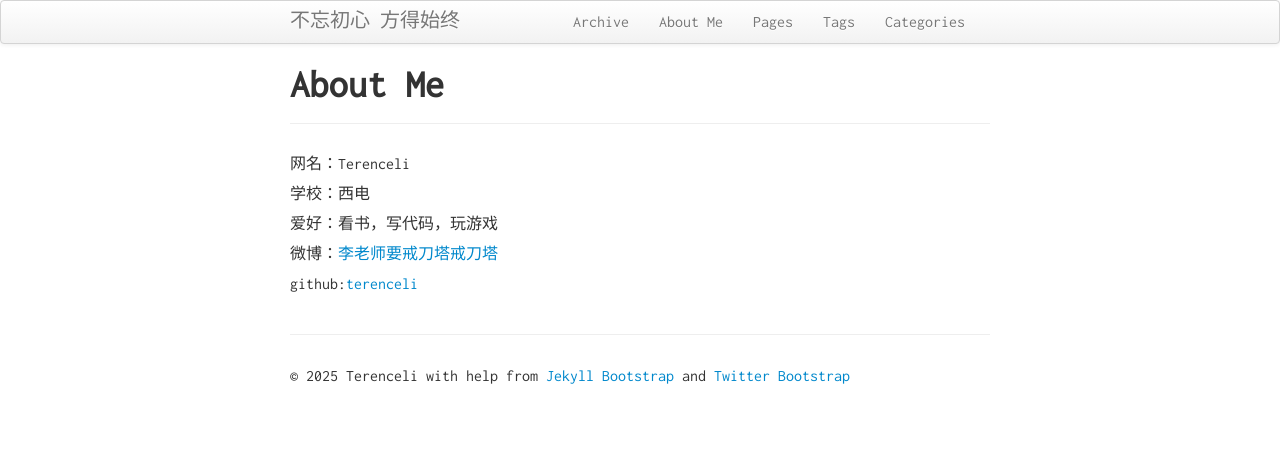
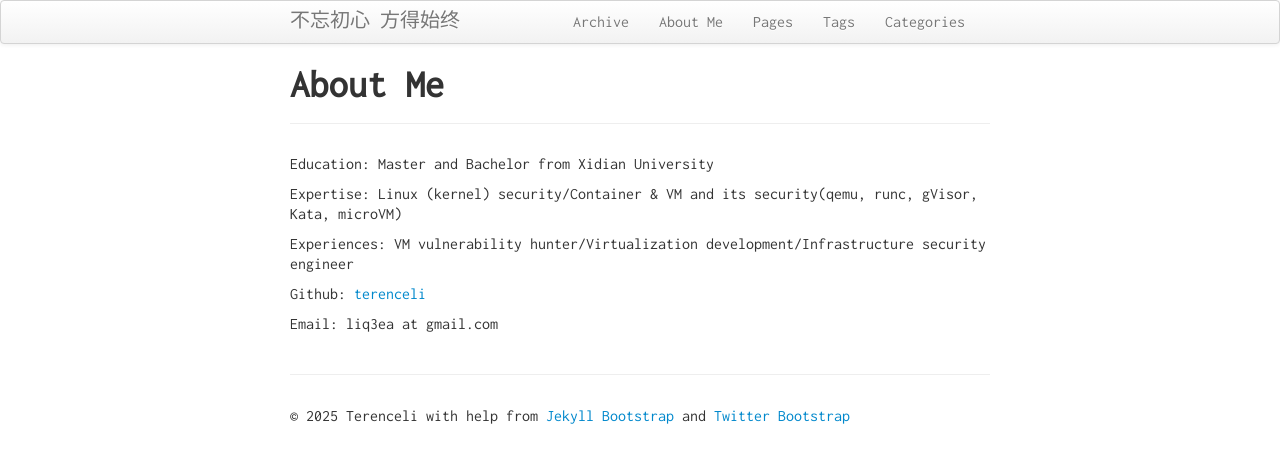
Before and after one commit to terenceli/terenceli.github.com, a Jekyll site: the page built from aboutMe.md, in a window 1280 px wide. Shown: the top 463 px of the page. Built offline with Jekyll 4.4.1, drawn with Linux system fonts in a browser that asks for light colours.

Commit message:
update about me
Anyway, 10+ years has passed.

```diff
--- a/aboutMe.md
+++ b/aboutMe.md
@@ -6,13 +6,13 @@ group: navigation
 ---
 {% include JB/setup %}
 
-网名：Terenceli
+Education: Master and Bachelor from Xidian University
 
-学校：西电
+Expertise: Linux (kernel) security/Container & VM and its security(qemu, runc, gVisor, Kata, microVM)
 
-爱好：看书，写代码，玩游戏
+Experiences: VM vulnerability hunter/Virtualization development/Infrastructure security engineer
 
 
-微博：[李老师要戒刀塔戒刀塔](http://weibo.com/u/1846512441)
+Github: [terenceli](https://github.com/terenceli)
 
-github:[terenceli](https://github.com/terenceli)
+Email: liq3ea at gmail.com
```
